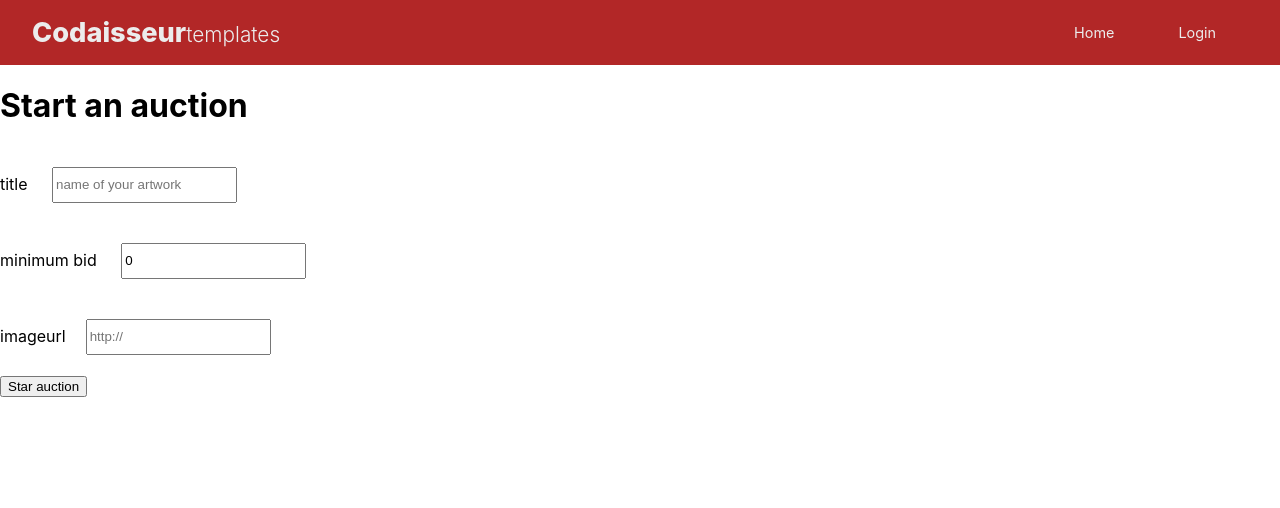
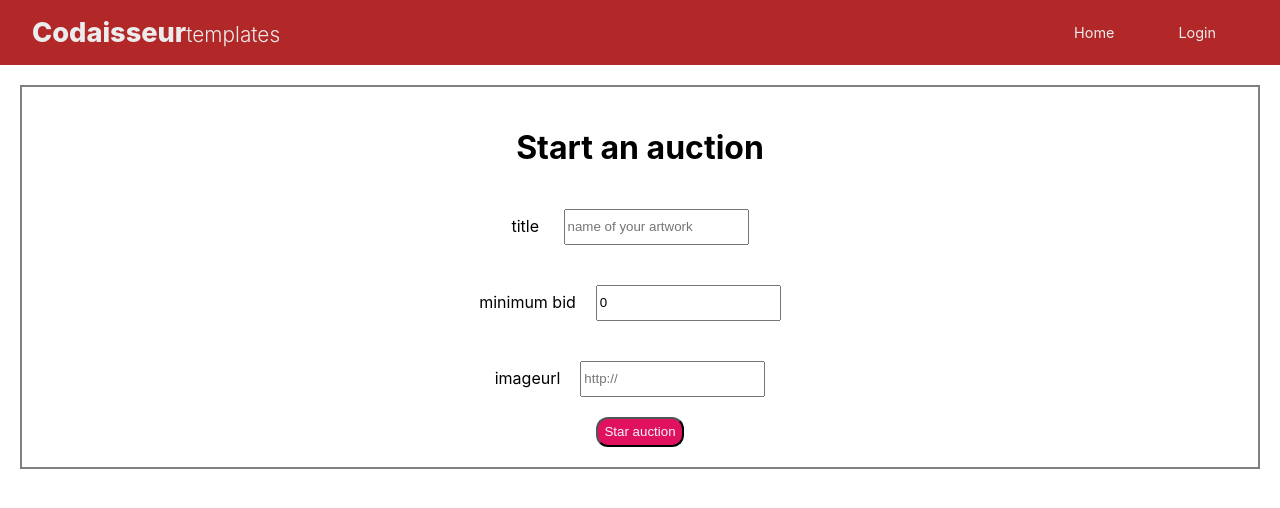
Before and after one commit to khademishoja/Heart-Works-frontend, a React (Create React App) app: page /startauction in a window 1280 px wide. Shown: the top 508 px of the page. Built offline with nearby package versions, Linux system fonts and the light colour scheme; no server answers.

Commit message:
add some style

```diff
--- a/src/components/ArtCard.js
+++ b/src/components/ArtCard.js
@@ -22,7 +22,7 @@ const ArtCard = ({ id, title, imageUrl, hearts, numberOfBids, userId }) => {
         </NavLink>
       </button>
       {user && user.isArtist && user.id === userId ? (
-        <button onClick={onDelete} className="btndelete">
+        <button onClick={onDelete} className="btn">
           Delete
         </button>
       ) : (
--- a/src/pages/DetailsPage.js
+++ b/src/pages/DetailsPage.js
@@ -73,7 +73,7 @@ const DetailsPage = () => {
       <div>
         <h2>{artWork.title}</h2>
         <img src={artWork.imageUrl} alt="art work pic" className="artWorkPic" />
-        <p>Hearts:{hearts}</p>
+        <p>❤️:{hearts}</p>
         <button onClick={onheartClick} className="btn">
           Give heart
         </button>
--- a/src/pages/StartAuction.js
+++ b/src/pages/StartAuction.js
@@ -1,4 +1,5 @@
 import { useDispatch, useSelector } from "react-redux";
+import "./style.css";
 import { useEffect, useState } from "react";
 import { postArtWork } from "../store/artworks/thunks";
 import { useParams } from "react-router-dom";
@@ -33,6 +34,7 @@ const StartAuction = () => {
     );
   };
   return (
+    <div className="container">
       <form onSubmit={onPostArtWork}>
         <h1>Start an auction</h1>
         <div>
@@ -45,7 +47,7 @@ const StartAuction = () => {
           ></input>
         </div>
         <div>
-        minimum bid{" "}
+          minimum bid
           <input
             type="number"
             value={minimumBid}
@@ -63,10 +65,13 @@ const StartAuction = () => {
         </div>
         <div>{/* <img src="" /> */}</div>
         <div>
-        <button type="submit">Star auction</button>
+          <button type="submit" className="btn">
+            Star auction
+          </button>
         </div>
         {successMessage ? <h3>{successMessage}</h3> : <div></div>}
       </form>
+    </div>
   );
 };
 export default StartAuction;
--- a/src/pages/style.css
+++ b/src/pages/style.css
@@ -17,6 +17,6 @@ input {
   height: 30px;
 }
 .artWorkPic {
-  width: 550px;
-  height: 550px;
+  width: 350px;
+  height: 350px;
 }
```
Lines whose indentation alone changed are shown as unchanged.
